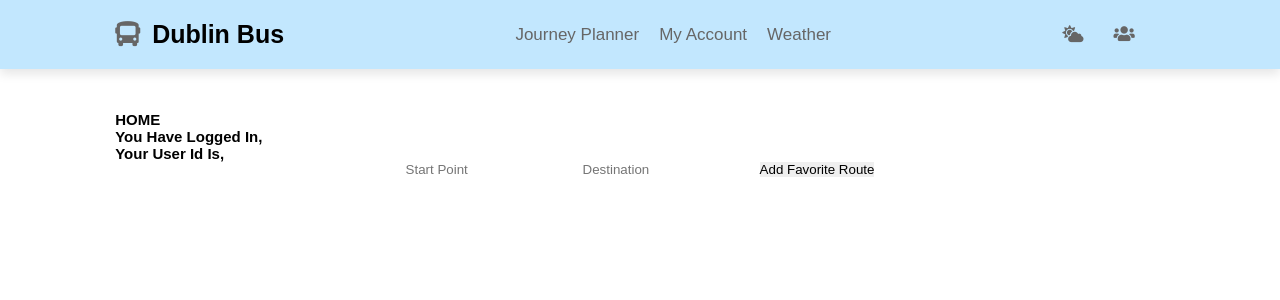
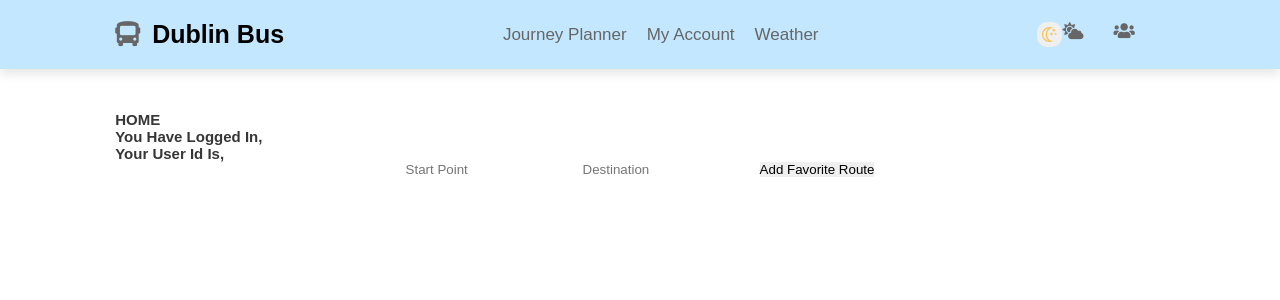
Before and after one commit to mithunumesan/COMP47360---Dublin-Bus, a React (Create React App) app in the folder frontend/: page /home in a window 1280 px wide. Shown: the top 300 px of the page. Built offline with nearby package versions, Linux system fonts and the light colour scheme; no server answers.

Commit message:
inital dark mode commit still doesnt include map

```diff
--- a/frontend/package.json
+++ b/frontend/package.json
@@ -13,7 +13,9 @@
     "react-dom": "^16.14.0",
     "react-icons": "4.4.0",
     "react-router-dom": "^6.3.0",
+    "react-script": "^2.0.5",
     "react-scripts": "^5.0.1",
+    "styled-components": "^5.3.5",
     "web-vitals": "^2.1.4"
   },
   "scripts": {
--- /dev/null
+++ b/frontend/src/components/layout/GlobalDarkMode.js
@@ -0,0 +1,14 @@
+import { createGlobalStyle} from "styled-components"
+export const GlobalStyles = createGlobalStyle`
+  header,.container,
+  body,.box2,.box1,.login-form,.journey-form select,.journey-form .btn,.journey-form .box,
+.header .login-form .box,.header .login-form .remember,.journey-form .btn-save,
+.header .login-form .remember label,
+.header .login-form .btn ,.header .login-form,.box2 {
+    background: ${({ theme }) => theme.body};
+    color: ${({ theme }) => theme.text};
+
+    transition: all 0.50s linear;
+
+  }
+  `
--- a/frontend/src/components/layout/MainNavigation.js
+++ b/frontend/src/components/layout/MainNavigation.js
@@ -5,9 +5,19 @@
 import useUserToken from '../../pages/Home';
 import { RiLogoutCircleRFill } from "react-icons/ri";
 import UserProfile  from './UserProfile';
+import {ThemeProvider} from "styled-components";
+import { GlobalStyles } from "./GlobalDarkMode.js";
+import { lightTheme, darkTheme } from "./Themes.js"
+
+import  {useDarkMode} from "./useDarkMode.js"
+import Toggle from "./Toggler.js"
+
+function MainNavigation() {
 
 
-function MainNavigation() {
+    const [theme, themeToggler] = useDarkMode();
+
+    const themeMode = theme === 'light' ? lightTheme : darkTheme;
 
     const navigate = useNavigate();
 
@@ -63,7 +73,11 @@
         setWeatherCard(false);
     }
 
-    return (<header className="header">
+    return (
+        <ThemeProvider theme={themeMode}>
+        <>
+        <GlobalStyles/>
+    <header className="header">
         <div class="logo"> <i class="fas fa-bus"></i> Dublin Bus </div>
 
         <nav className="navbar">
@@ -73,6 +87,7 @@
         </nav>
 
         <div className="icons">
+        <Toggle theme={theme} toggleTheme={themeToggler} />
             <div id="menu-btn"><div className="fas fa-cloud-sun" onClick={openWeatherCard}></div></div>
             <div id="login-btn"><div className="fas fa-users" onClick = {openLoginForm}></div></div>
             {userToken ? <div id="logout-btn"><RiLogoutCircleRFill style={{fontSize:'20px'}} onClick={logOut} /></div>:  null}
@@ -82,6 +97,9 @@
         {myProfile ? <UserProfile /> : null}
         {weatherCardIsOpen ? <div className='weather-card'><WeatherCard boolean={false} /></div> : null}
     </header>
+
+    </>
+    </ThemeProvider>
     );
 }
 export default MainNavigation;
--- /dev/null
+++ b/frontend/src/components/layout/Themes.js
@@ -0,0 +1,16 @@
+
+
+export const lightTheme = {
+    body: 'white',
+    text: '#363537',
+    toggleBorder: '#FFF',
+    background: '#363537',
+
+}
+export const darkTheme = {
+    body: '#363537',
+    text: '#FAFAFA',
+    toggleBorder: '#6B8096',
+    background: '#999',
+
+}
--- /dev/null
+++ b/frontend/src/components/layout/Toggler.js
@@ -0,0 +1,50 @@
+
+import React from 'react'
+import { func, string } from 'prop-types';
+import styled from "styled-components"
+const Button = styled.button`
+
+  ${({ theme }) => theme.toggleBorder};
+  border-radius: 10px;
+  cursor: pointer;
+  font-size: 0.5rem;
+  justify-content: space-between;
+  margin: 0 auto;
+  overflow: hidden;
+
+  position: relative;
+  width: 2.5rem;
+  height: 2.5rem;
+  outline: none;
+
+  }
+`;
+
+const Sun = styled.svg`
+ height: auto;
+ width: 1.5rem;
+ transition: all 0.7s linear;
+`;
+
+const Moon = styled.svg`
+  height: auto;
+  width: 1.5rem;
+  transition: all 0.7s linear;
+`
+
+const Toggle = ({theme,  toggleTheme }) => {
+    return (
+      <Button onClick={toggleTheme}>
+        {theme === "light" ?
+          <Moon xmlns="http://www.w3.org/2000/svg" width="24" height="24" viewBox="0 0 24 24"><path style={{ fill: "#F6C358" }}d = "M10.719 2.082c-2.572 2.028-4.719 5.212-4.719 9.918 0 4.569 1.938 7.798 4.548 9.895-4.829-.705-8.548-4.874-8.548-9.895 0-5.08 3.808-9.288 8.719-9.918zm1.281-2.082c-6.617 0-12 5.383-12 12s5.383 12 12 12c1.894 0 3.87-.333 5.37-1.179-3.453-.613-9.37-3.367-9.37-10.821 0-7.555 6.422-10.317 9.37-10.821-1.74-.682-3.476-1.179-5.37-1.179zm0 10.999c1.437.438 2.562 1.564 2.999 3.001.44-1.437 1.565-2.562 3.001-3-1.436-.439-2.561-1.563-3.001-3-.437 1.436-1.562 2.561-2.999 2.999zm8.001.001c.958.293 1.707 1.042 2 2.001.291-.959 1.042-1.709 1.999-2.001-.957-.292-1.707-1.042-2-2-.293.958-1.042 1.708-1.999 2zm-1-9c-.437 1.437-1.563 2.562-2.998 3.001 1.438.44 2.561 1.564 3.001 3.002.437-1.438 1.563-2.563 2.996-3.002-1.433-.437-2.559-1.564-2.999-3.001z" /></Moon>
+          : <Sun xmlns="http://www.w3.org/2000/svg" width="24" height="24" viewBox="0 0 24 24"><path style={{ fill: "#F6C358" }} d="M12 9c1.654 0 3 1.346 3 3s-1.346 3-3 3-3-1.346-3-3 1.346-3 3-3zm0-2c-2.762 0-5 2.238-5 5s2.238 5 5 5 5-2.238 5-5-2.238-5-5-5zm0-2c.34 0 .672.033 1 .08v-2.08h-2v2.08c.328-.047.66-.08 1-.08zm-4.184 1.401l-1.472-1.473-1.414 1.415 1.473 1.473c.401-.537.876-1.013 1.413-1.415zm9.782 1.414l1.473-1.473-1.414-1.414-1.473 1.473c.537.402 1.012.878 1.414 1.414zm-5.598 11.185c-.34 0-.672-.033-1-.08v2.08h2v-2.08c-.328.047-.66.08-1 .08zm4.185-1.402l1.473 1.473 1.415-1.415-1.473-1.472c-.403.536-.879 1.012-1.415 1.414zm-11.185-5.598c0-.34.033-.672.08-1h-2.08v2h2.08c-.047-.328-.08-.66-.08-1zm13.92-1c.047.328.08.66.08 1s-.033.672-.08 1h2.08v-2h-2.08zm-12.519 5.184l-1.473 1.473 1.414 1.414 1.473-1.473c-.536-.402-1.012-.877-1.414-1.414z" /></Sun>}
+      </Button>
+    );
+};
+
+Toggle.propTypes = {
+    theme: string.isRequired,
+    toggleTheme: func.isRequired,
+}
+
+export default Toggle;
--- /dev/null
+++ b/frontend/src/components/layout/useDarkMode.js
@@ -0,0 +1,21 @@
+import { GoogleMap } from '@react-google-maps/api';
+import { useEffect, useState } from 'react';
+export const useDarkMode = () => {
+    const [theme, setTheme] = useState('light');
+
+    const setMode = mode => {
+        window.localStorage.setItem('theme', mode)
+        setTheme(mode)
+    };
+
+    const themeToggler = () => {
+        theme === 'light' ? setMode('dark') : setMode('light')
+
+    };
+
+    useEffect(() => {
+        const localTheme = window.localStorage.getItem('theme');
+        localTheme && setTheme(localTheme)
+    }, []);
+    return [theme, themeToggler]
+};
--- a/frontend/src/index.css
+++ b/frontend/src/index.css
@@ -274,7 +274,7 @@
   position: absolute;
   top: 115%;
   right: 1%;
-  background: white;
+  /* background: white; */
   border-radius: .5rem;
   -webkit-box-shadow: 0 0.5rem 1rem rgba(0, 0, 0, 0.1);
           box-shadow: 0 0.5rem 1rem rgba(0, 0, 0, 0.1);
@@ -338,7 +338,7 @@
 }
 
 .journey-form {
-  background: white;
+  /* background: white; */
   border-radius: .5rem;
   -webkit-box-shadow: 0 0.5rem 1rem rgba(0, 0, 0, 0.1);
           box-shadow: 0 0.5rem 1rem rgba(0, 0, 0, 0.1);
@@ -353,7 +353,7 @@
 }
 
 .journey-form-route {
-  background: white;
+  /* background: white; */
   border-radius: .5rem;
   -webkit-box-shadow: 0 0.5rem 1rem rgba(0, 0, 0, 0.1);
           box-shadow: 0 0.5rem 1rem rgba(0, 0, 0, 0.1);
@@ -424,7 +424,7 @@
   top:12%;
   bottom:4%;
   position:fixed;
-  background: white;
+  /* background: white; */
   border-radius: .5rem;
   -webkit-box-shadow: 0 0.5rem 1rem rgba(0, 0, 0, 0.1);
           box-shadow: 0 0.5rem 1rem rgba(0, 0, 0, 0.1);
@@ -448,7 +448,7 @@
   width: 450px;
   top:12%;
   bottom:4%;
-  background: white;
+  /* background: white; */
   position:fixed;
   border-radius: .5rem;
   -webkit-box-shadow: 0 0.5rem 1rem rgba(0, 0, 0, 0.1);
@@ -469,7 +469,7 @@
   left:43.5rem;
   top:37rem;
   position:fixed;
-  background: white;
+  /* background: white; */
   padding: 0.3rem;
   z-index: 10;
   transition: 830ms;
@@ -481,7 +481,7 @@
   top:37rem;
   left:-4px;
   position:fixed;
-  background: white;
+  /* background: white; */
   padding: 0.3rem;
   z-index: 10;
   border-top-right-radius: 5px;
@@ -571,7 +571,7 @@
 .container .link2{
   border-top-right-radius: 25px;
   text-align:center;
-  background-color: white;
+  /* background-color: white; */
   padding:10px;
   width: 100%;
   border-bottom: 0px;
@@ -582,7 +582,7 @@
   border-top-left-radius: 25px;
   text-align:center;
 
-  background-color: white;
+  /* background-color: white; */
   padding:10px;
   width: 100%;
   border-bottom: 0px;
@@ -750,7 +750,7 @@
     left:-1%;
     top:45%;
     position:fixed;
-    background: white;
+    /* background: white; */
     padding: 0.3%;
     z-index: 10;
     transition: 830ms;
@@ -762,7 +762,7 @@
     top:45%;
     left:-1%;
     position:fixed;
-    background: white;
+    /* background: white; */
     padding: 0.3rem;
     z-index: 10;
     border-top-right-radius: 5px;
--- a/frontend/src/pages/Journeyplanning.js
+++ b/frontend/src/pages/Journeyplanning.js
@@ -8,7 +8,58 @@
 import { render} from 'react-dom'
 import useUserToken from './Home';
 // import useSupercluster from "use-supercluster";
+const lightmap = [
+    {
+    featureType: "transit",
+    stylers: [{ visibility: "off", }],
 
+  },
+  {
+    featureType: "poi",
+    stylers: [{ visibility: "off" }],
+  },]
+
+  const darkmap=[
+    {
+    featureType: "transit",
+    stylers: [{ visibility: "off", }],
+  },
+  { elementType: "geometry", stylers: [{ color: '#363537' }] },
+  { elementType: "labels.text.stroke", stylers: [{ color: "#242f3e" }] },
+  { elementType: "labels.text.fill", stylers: [{ color: "#746855" }] },
+  {
+    featureType: "road.highway",
+    elementType: "geometry.stroke",
+    stylers: [{ color: "#1f2835" }],
+  },
+  {
+    featureType: "road.highway",
+    elementType: "labels.text.fill",
+    stylers: [{ color: "#f3d19c" }],
+  },
+
+  {
+    featureType: "road",
+    elementType: "geometry",
+    stylers: [{ color: "#38414e" }],
+  },
+  {
+    featureType: "road",
+    elementType: "geometry.stroke",
+    stylers: [{ color: "#212a37" }],
+  },
+  {
+    featureType: "road",
+    elementType: "labels.text.fill",
+    stylers: [{ color: "#9ca5b3" }],
+  },
+
+  {
+    featureType: "poi",
+    stylers: [{ visibility: "off" }],
+  },
+
+  ]
 var routNum=0;
 const containerStyle = {
     width: '100%',
@@ -558,18 +609,8 @@
                     center={center}
                     zoom={13}
                     onLoad={map => setMap(map)}
-                    options={{ styles: [
-                      {
-                      featureType: "transit",
-                      stylers: [{ visibility: "off", }],
-                    },
-
-                    {
-                      featureType: "poi",
-                      stylers: [{ visibility: "off" }],
-                    },
-
-                  ], }}
+                    options={{ styles :darkmap,
+                        streetViewControl: false}}
                     >
 
       {infowindows && (
```
Also changed, not shown: 3 other files (tests, documents, lock files or other folders).
